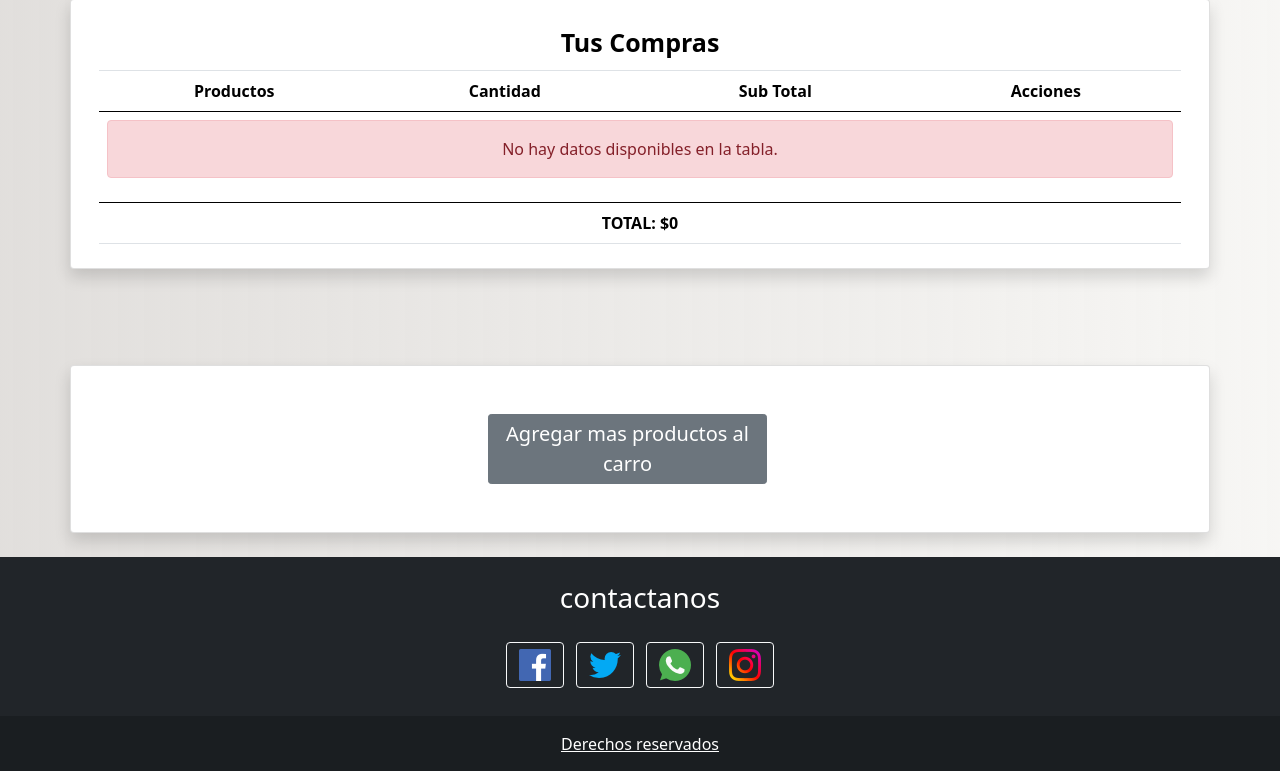
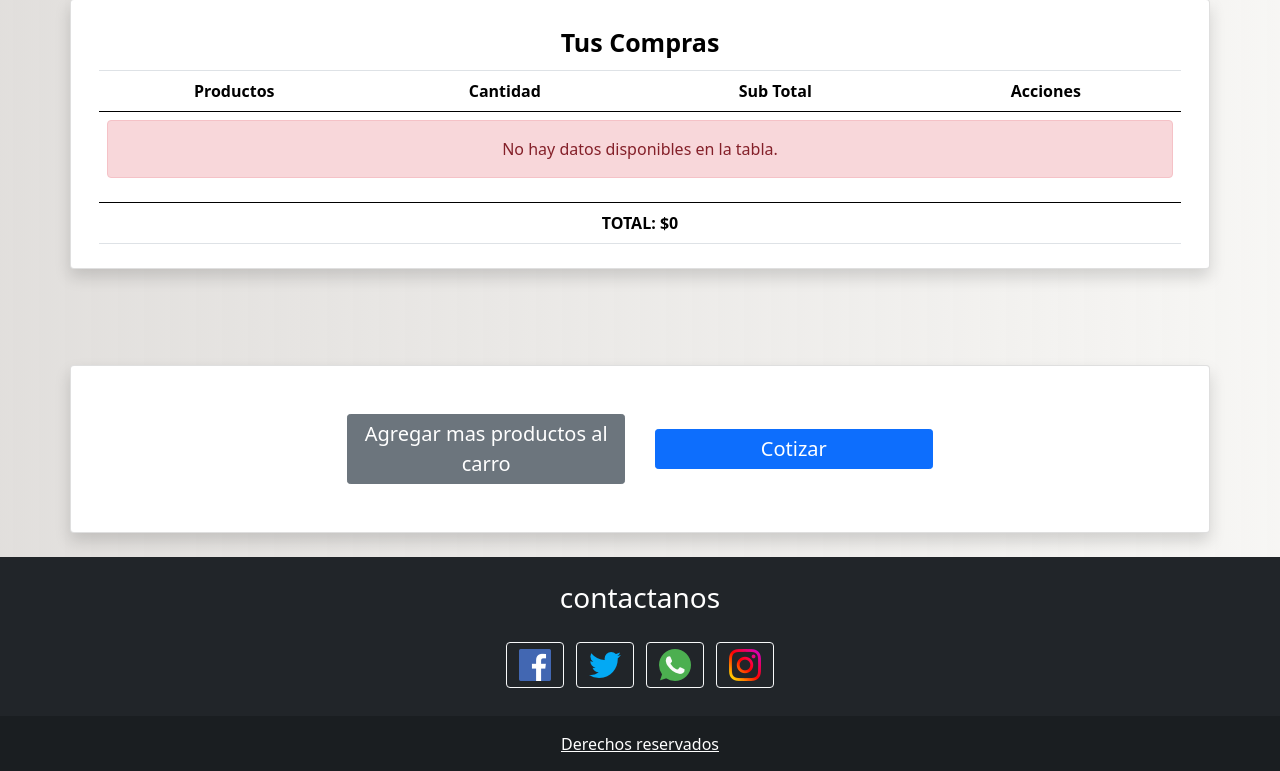
Before and after one commit to kvzon1984/FermeV3.0, a Django app: page /carroPrueba/ in a window 1280 px wide; the page is wider, and only the part inside the window is pictured. Shown: the part 193-964 px from the top of that part. Run offline with Django 3.2, Linux system fonts and the light colour scheme; some libraries are stand-ins or nearby versions.

Commit message:
actualizacion

```diff
--- a/Ferme/app/templates/app/Carrito/viewCarritoAdd.html
+++ b/Ferme/app/templates/app/Carrito/viewCarritoAdd.html
@@ -73,6 +73,10 @@
     &nbsp;
     {% if user.is_authenticated %}
         <a href="#" class="btn btn-sm btn-primary" style="width: 25%; font-size: 20px;">Pagar</a>
+
+    {% else %}
+    <a href="#" class="btn btn-sm btn-primary" style="width: 25%; font-size: 20px;">Cotizar</a>
+
     {% endif %}
     </div>
     <br>
```
